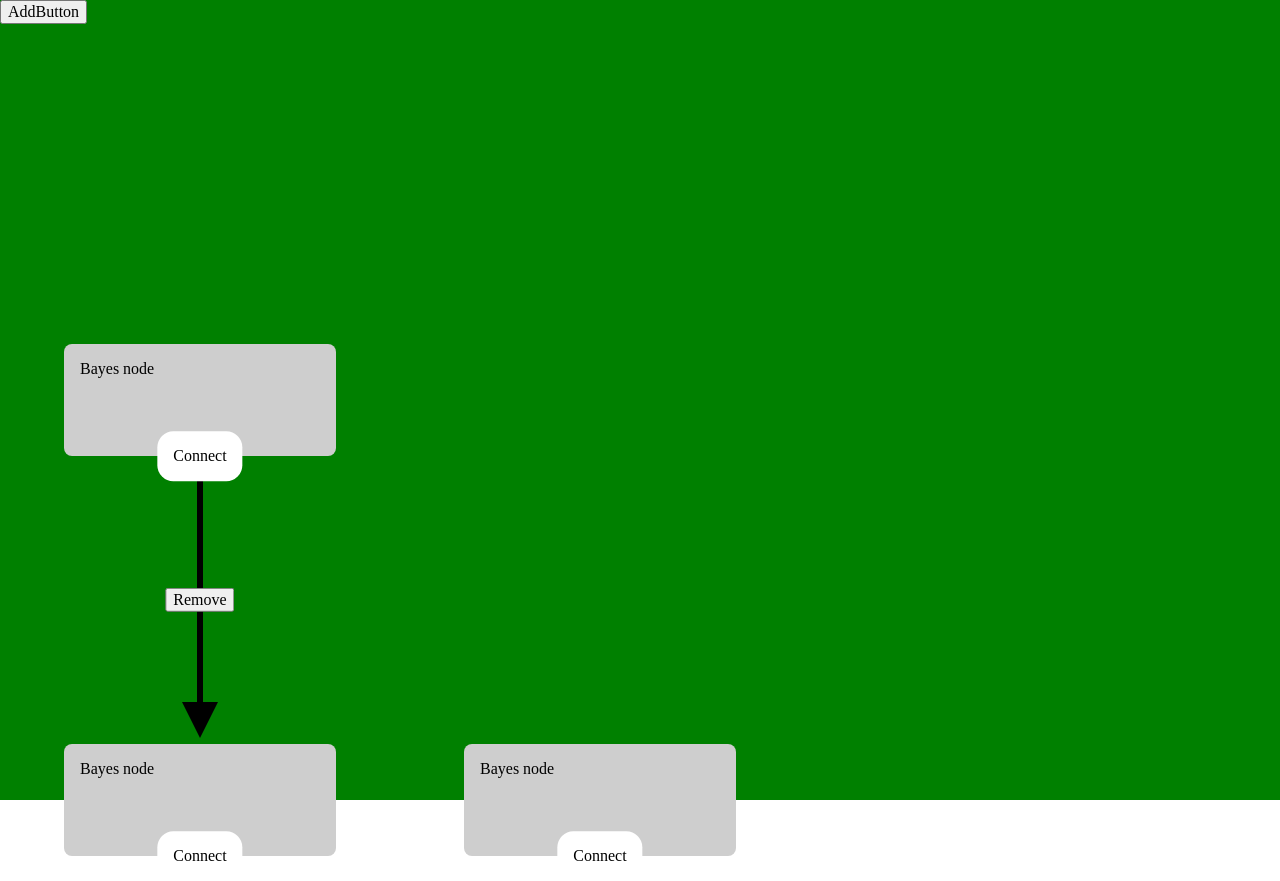
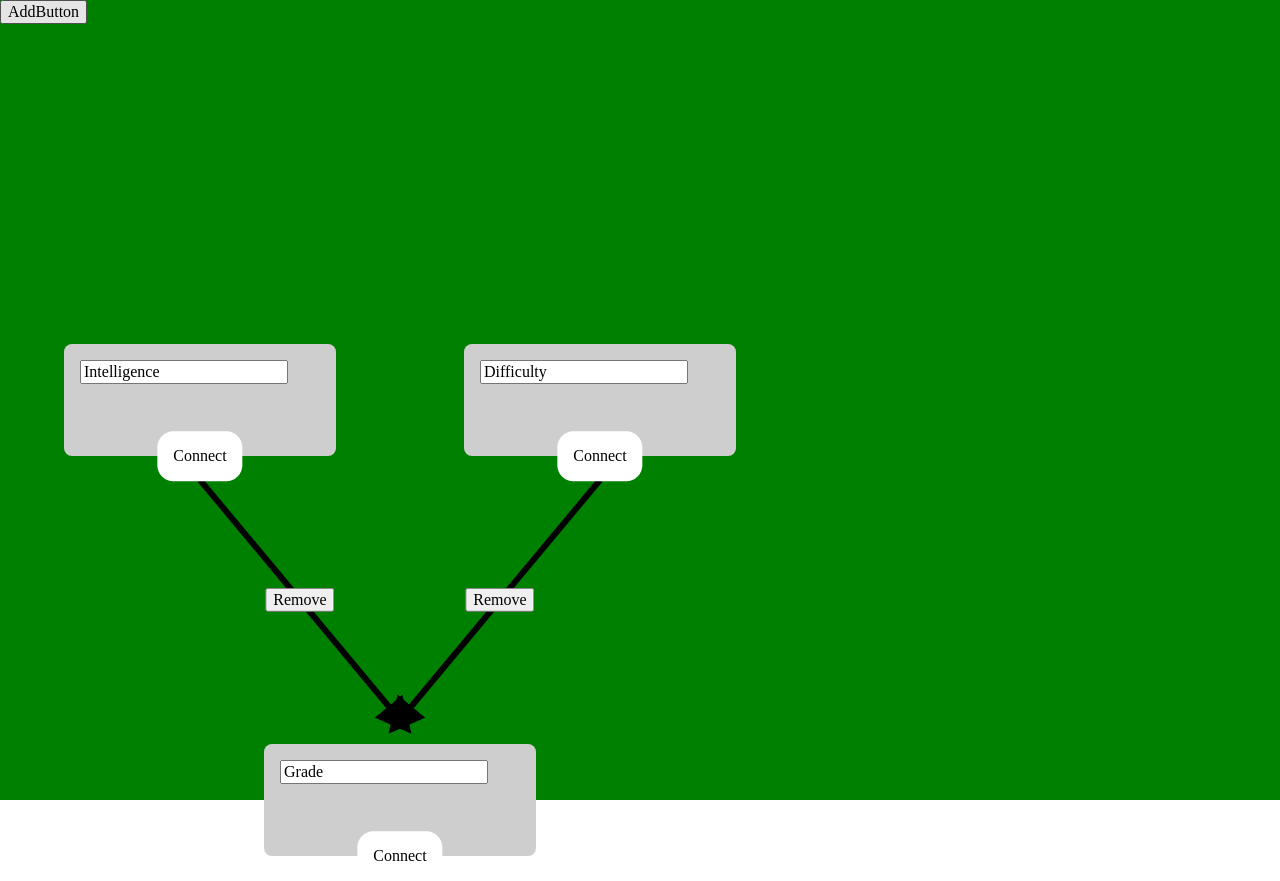
Before and after one commit to TobiasJacob/bayes-network, a React app: page / in a window 1280 px wide. Built offline with nearby package versions, Linux system fonts and the light colour scheme.

Commit message:
Made node name editable

```diff
--- a/src/components/bayes_canvas.tsx
+++ b/src/components/bayes_canvas.tsx
@@ -11,6 +11,7 @@ const BayesCanvas = () => {
     const [tempConnection, setTempConnection] = useState<TempConnection | undefined>();
 
     const addNode = () => {
+        console.log("add")
         var key = "node" + (Object.keys(network.nodes).length + 1);
         setNetwork({
             ...network,
@@ -19,6 +20,11 @@ const BayesCanvas = () => {
                 [key]: {
                     positionX: 200,
                     positionY: 200,
+                    name: "Node",
+                    table: {
+                        nodeValues: ["A"],
+                        rows: [ {parentValues: {}, probabilities: 1.0} ]
+                    }
                 }
             }
         })
@@ -37,6 +43,7 @@ const BayesCanvas = () => {
         ev.preventDefault();
         if (tempConnection) {
             for (const key in network.nodes) {
+                if (key === tempConnection.from) continue;
                 if (Object.prototype.hasOwnProperty.call(network.nodes, key)) {
                     const bNode = network.nodes[key];
                     if (Math.abs(bNode.positionX - tempConnection.toX) < 80 && Math.abs(bNode.positionY - tempConnection.toY) < 80) {
@@ -61,13 +68,13 @@ const BayesCanvas = () => {
     }
 
     return <div className='BayesCanvas' onMouseMove={mouseMove} onMouseUp={mouseUp}>
-        <button className='AddButton' onClick={addNode}>AddButton</button>
         <BayesConnectionRenderer network={network} setNetwork={setNetwork} tempConnection={tempConnection} />
         {
             Object.keys(network.nodes).map((key) => {
                 return <BayesNode key={key} nodeName={key} network={network} setNetwork={setNetwork} setTempConnection={setTempConnection}/>
             })
         }
+        <button className='AddButton' onClick={addNode}>AddButton</button>
     </div>
 }
 
--- a/src/components/bayes_node.tsx
+++ b/src/components/bayes_node.tsx
@@ -3,6 +3,7 @@ import { BayesNetworkData } from '../data/bayes_network';
 import { TempConnection } from './bayes_connection_renderer';
 
 import './bayes_node.css';
+import BayesNodeCore from './bayes_node_core';
 
 export class NodeProps {
     nodeName: string
@@ -16,11 +17,9 @@ const BayesNode = ({nodeName, network, setNetwork, setTempConnection}: NodeProps
     const bNode = network.nodes[nodeName];
 
     const mouseDown = (ev: React.MouseEvent<HTMLDivElement>) => {
-        ev.preventDefault();
         setDragged(true);
     }
     const mouseMove = (ev: React.MouseEvent<HTMLDivElement>) => {
-        ev.preventDefault();
         if (ev.buttons != 1) {
             setDragged(false);
         } else if (dragged) {
@@ -29,6 +28,7 @@ const BayesNode = ({nodeName, network, setNetwork, setTempConnection}: NodeProps
                 nodes: {
                     ...network.nodes,
                     [nodeName]: {
+                        ...network.nodes[nodeName],
                         positionX: bNode.positionX + ev.movementX,
                         positionY: bNode.positionY + ev.movementY,
                     }
@@ -37,11 +37,9 @@ const BayesNode = ({nodeName, network, setNetwork, setTempConnection}: NodeProps
         }
     }
     const mouseUp = (ev: React.MouseEvent<HTMLDivElement>) => {
-        ev.preventDefault();
         setDragged(false);
     }
     const startConnect = (ev: React.MouseEvent<HTMLButtonElement>) => {
-        ev.preventDefault();
         ev.stopPropagation();
         setTempConnection({
             from: nodeName,
@@ -54,7 +52,7 @@ const BayesNode = ({nodeName, network, setNetwork, setTempConnection}: NodeProps
         top: bNode.positionY,
         left: bNode.positionX
     }} onMouseDown={mouseDown} onMouseMove={mouseMove} onMouseUp={mouseUp}>
-        Bayes node
+        <BayesNodeCore nodeName={nodeName} network={network} setNetwork={setNetwork} />
         <button className='ConnectButton' onMouseDown={startConnect}>Connect</button>
     </div>
 }
--- /dev/null
+++ b/src/components/bayes_node_core.tsx
@@ -0,0 +1,34 @@
+import React, { ChangeEvent, useState } from 'react';
+import { BayesNetworkData } from '../data/bayes_network';
+import { TempConnection } from './bayes_connection_renderer';
+
+import './bayes_node.css';
+
+export class NodeProps {
+    nodeName: string
+    network: BayesNetworkData
+    setNetwork: (newNetwork: BayesNetworkData) => void
+}
+
+const BayesNodeCore = ({nodeName, network, setNetwork}: NodeProps) => {
+    const bNode = network.nodes[nodeName];
+    const setName = (ev: ChangeEvent<HTMLInputElement>) => {
+        console.log(ev.target.value)
+        setNetwork({
+            ...network,
+            nodes: {
+                ...network.nodes,
+                [nodeName]: {
+                    ...bNode,
+                    name: ev.target.value
+                }
+            }
+        })
+    }
+
+    return <div>
+        <input type="text" value={bNode.name} onChange={setName}/>
+    </div>
+}
+
+export default BayesNodeCore;
--- a/src/data/bayes_network.ts
+++ b/src/data/bayes_network.ts
@@ -1,7 +1,18 @@
+export class ProbabilityTableRow {
+    parentValues: Record<string, string>
+    probabilities: number
+}
+
+export class ProbabilityTable {
+    nodeValues: string[]
+    rows: ProbabilityTableRow[]
+}
 
 export class BayesNodeData {
     positionX: number
     positionY: number
+    name: string
+    table: ProbabilityTable
 }
 
 export class Connection {
@@ -20,21 +31,40 @@ export const exampleNetwork: () => BayesNetworkData = () => {
             "node0": {
                 positionX: 200,
                 positionY: 400,
+                name: "Intelligence",
+                table:  {
+                    nodeValues: ["High", "High"],
+                    rows: [],
+                },
             },
             "node1": {
-                positionX: 200,
-                positionY: 800,
+                positionX: 600,
+                positionY: 400,
+                name: "Difficulty",
+                table:  {
+                    nodeValues: ["Difficult", "Easy"],
+                    rows: [],
+                },
             },
             "node2": {
-                positionX: 600,
+                positionX: 400,
                 positionY: 800,
+                name: "Grade",
+                table:  {
+                    nodeValues: ["A", "B", "C"],
+                    rows: [],
+                },
             },
         },
         connections: {
             "con0": {
                 from: "node0",
-                to: "node1",
-            }
+                to: "node2",
+            },
+            "con1": {
+                from: "node1",
+                to: "node2",
+            },
         }
     }
 }
```
Also changed, not shown: src/components/bayes_node_core.css (added).
